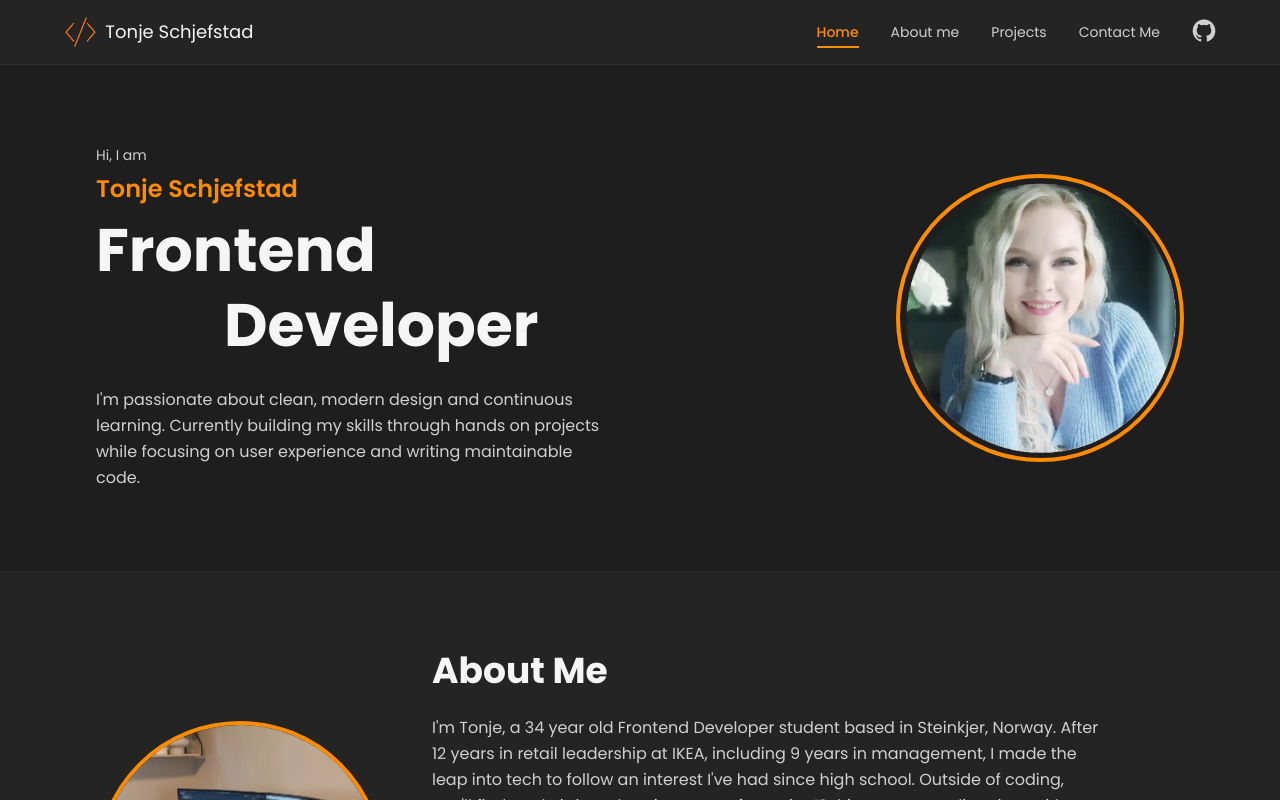
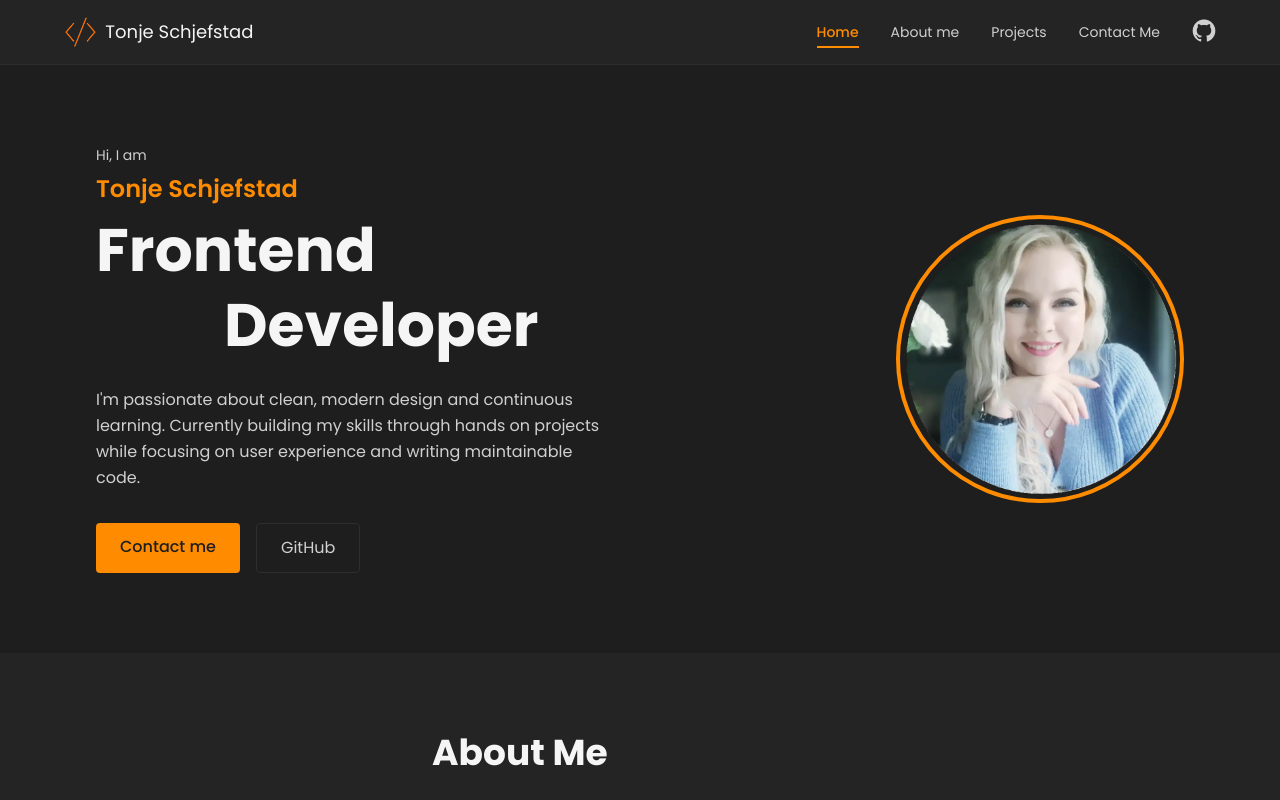
Before and after one commit to TonjeSchjefstad/Portfolio2, a React (Vite) app: page / in a window 1280 px wide. Shown: the top 800 px of the page. Built offline with nearby package versions, Linux system fonts and the light colour scheme.

Commit message:
Add buttons to hero section

```diff
--- a/src/pages/Home.tsx
+++ b/src/pages/Home.tsx
@@ -32,7 +32,24 @@ export default function Home() {
                 Currently building my skills through hands on projects while focusing
                 on user experience and writing maintainable code.
             </p>
+            <div className="flex gap-4 mt-8 justify-center md:justify-start">
+            <a
+              href="#contact"
+              className="bg-accent text-bg font-medium px-6 py-3 rounded hover:opacity-80 transition-opacity duration-200"
+            >
+              Contact me
+            </a>
+            <a
+              href="https://github.com/TonjeSchjefstad"
+              target="_blank"
+              rel="noopener noreferrer"
+              className="border border-border text-text-muted px-6 py-3 rounded hover:text-text-primary hover:border-accent transition-colors duration-200"
+            >
+              GitHub
+            </a>
+          </div>
         </div>
+
         <div className="shrink-0 flex justify-center">
             <img
                 src={profileImage}
```
